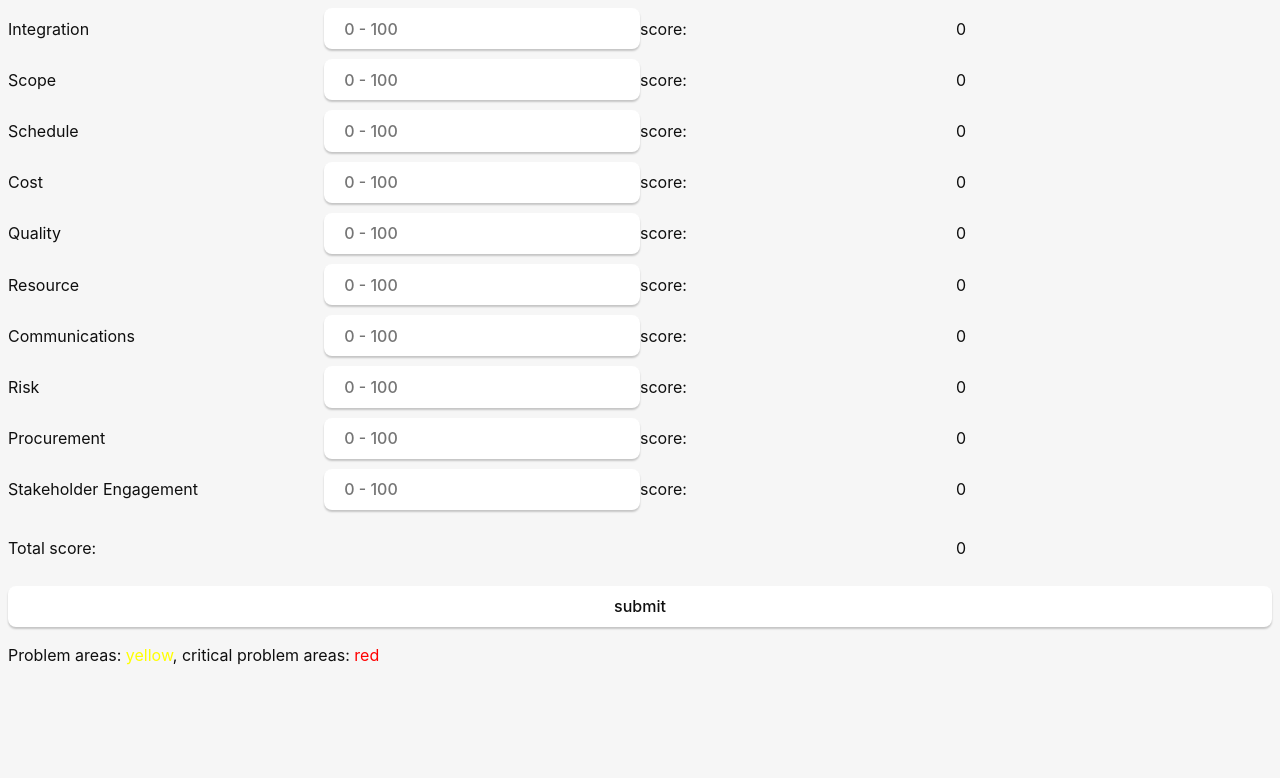
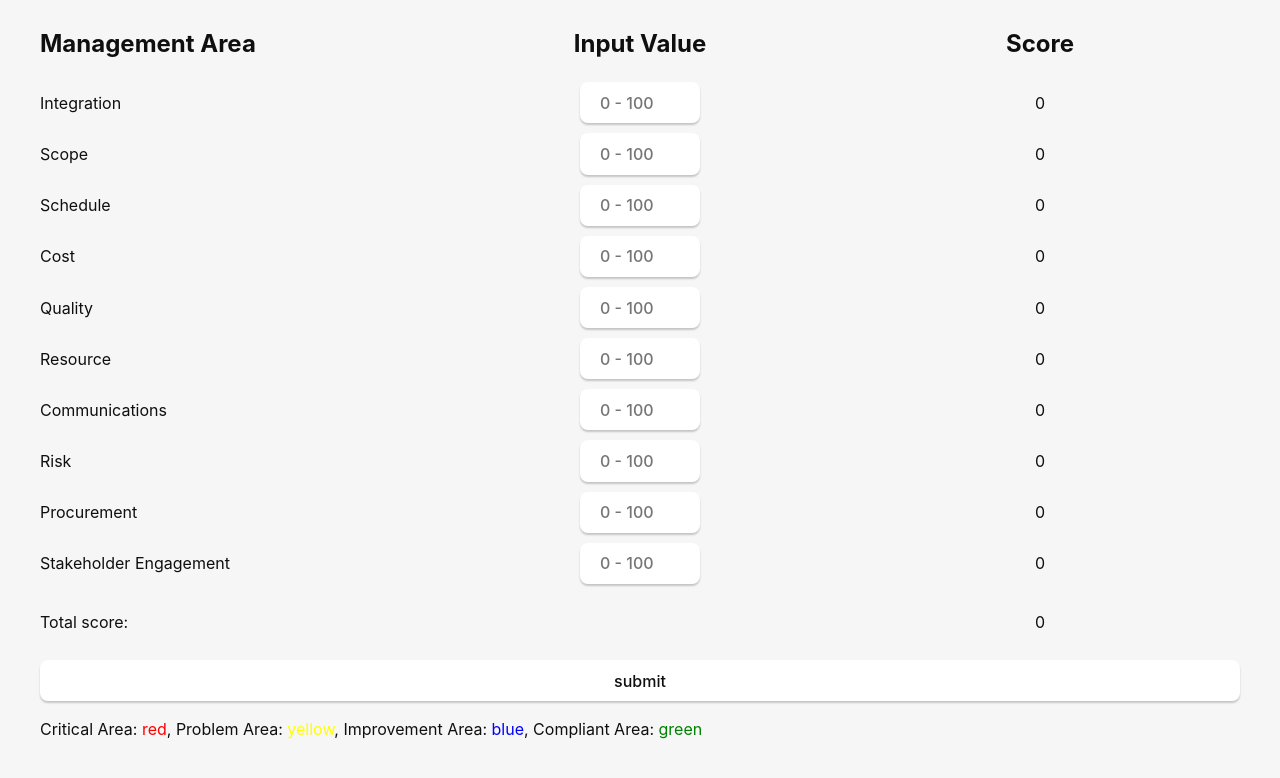
Before and after one commit to Arterin/project_analyser, a website: page src/index.html in a window 1280 px wide. Drawn offline with Linux system fonts and the light colour scheme.

Commit message:
more css.

```diff
--- a/src/index.html
+++ b/src/index.html
@@ -14,73 +14,69 @@
     <!-- TODO COMPANY NAME, PROJECT NAME, DATE MAYBE LOGO-->
     <form id="form-container">
 
+      <div class="header">
+        <h1 id="management">Management Area</h1>
+        <h1 id="input-value">Input Value</h1>
+        <h1 id="score">Score</h1>
+      </div>
+
       <div id="input-group">
-        <label for="integration">Integration </label>
+        <label id="first-label" for="integration">Integration </label>
         <input type="number" min="0" max="100" id="integration" placeholder="0 - 100" />
-        <label for="integration">score:</label>
         <output name="integration-output" for="integration">0</output>
       </div>
 
       <div id="input-group">
-        <label for="scope">Scope</label>
+        <label id="first-label" for="scope">Scope</label>
         <input type="number" min="0" max="100" id="scope" placeholder="0 - 100" />
-        <label for="scope">score:</label>
         <output name="scope-output" for="scope">0</output>
       </div>
 
       <div id="input-group">
-        <label for="schedule">Schedule</label>
+        <label id="first-label" for="schedule">Schedule</label>
         <input type="number" min="0" max="100" id="schedule" placeholder="0 - 100" />
-        <label for="schedule">score:</label>
         <output name="schedule-output" for="schedule">0</output>
       </div>
 
       <div id="input-group">
-        <label for="cost">Cost</label>
+        <label id="first-label" for="cost">Cost</label>
         <input type="number" min="0" max="100" id="cost" placeholder="0 - 100" />
-        <label for="Cost">score:</label>
         <output name="cost-output" for="cost">0</output>
       </div>
 
       <div id="input-group">
-        <label for="quality">Quality</label>
+        <label id="first-label" for="quality">Quality</label>
         <input type="number" min="0" max="100" id="quality" placeholder="0 - 100" />
-        <label for="quality">score:</label>
         <output name="quality-output" for="quality">0</output>
       </div>
 
       <div id="input-group">
-        <label for="resource">Resource</label>
+        <label id="first-label" for="resource">Resource</label>
         <input type="number" min="0" max="100" id="resource" placeholder="0 - 100" />
-        <label for="resource">score:</label>
         <output name="resource-output" for="resource">0</output>
       </div>
 
       <div id="input-group">
-        <label for="communications">Communications</label>
+        <label id="first-label" for="communications">Communications</label>
         <input type="number" min="0" max="100" id="communications" placeholder="0 - 100" />
-        <label for="communications">score:</label>
         <output name="communications-output" for="communications">0</output>
       </div>
 
       <div id="input-group">
-        <label for="risk">Risk</label>
+        <label id="first-label" for="risk">Risk</label>
         <input type="number" min="0" max="100" id="risk" placeholder="0 - 100" />
-        <label for="risk">score:</label>
         <output name="risk-output" for="risk">0</output>
       </div>
 
       <div id="input-group">
-        <label for="procurement">Procurement</label>
+        <label id="first-label" for="procurement">Procurement</label>
         <input type="number" min="0" max="100" id="procurement" placeholder="0 - 100" />
-        <label for="procurement">score:</label>
         <output name="procurement-output" for="procurement">0</output>
       </div>
 
       <div id="input-group">
-        <label for="stakeholder">Stakeholder Engagement</label>
+        <label id="first-label" for="stakeholder">Stakeholder Engagement</label>
         <input type="number" min="0" max="100" id="stakeholder" placeholder="0 - 100" />
-        <label for="stakeholder">score:</label>
         <output name="stakeholder-output" for="stakeholder">0</output>
       </div>
 
@@ -93,7 +89,7 @@
 
     </form>
 
-    <p>Problem areas: <span id="yellowspan">yellow</span>, critical problem areas: <span id="redspan">red</span></p>
+    <p>Critical Area: <span id="redspan">red</span>, Problem Area: <span id="yellowspan">yellow</span>, Improvement Area: <span id="bluespan">blue</span>, Compliant Area: <span id="greenspan">green</span></p>
 
   </div>
 </body>
--- a/src/styles.css
+++ b/src/styles.css
@@ -36,6 +36,14 @@ button {
 	color: red;
 }
 
+#bluespan {
+	color: blue;
+}
+
+#greenspan {
+	color: green;
+}
+
 button {
 	cursor: pointer;
 }
@@ -63,15 +71,50 @@ button {
 #input-group {
 	grid-column: 1;
 	display: grid;
-	grid-template-columns: 1fr 1fr 1fr 1fr;
+	grid-template-columns: 1fr 1fr 1fr;
 	align-items: center;
+}
+
+#input-group > * {
+    justify-self: center;
+}
+
+#first-label {
+	justify-self: left;
+}
+
+#total-score > output {
+	justify-self: center;
 }
 
 #total-score {
 	grid-column: 1;
 	display: grid;
-	grid-template-columns: 3fr 1fr;
+	grid-template-columns: 2fr 1fr;
 	align-items: center;
+}
+
+h1 {
+	font-size: 1.5em;
+}
+
+.header {
+	display: grid;
+	grid-template-columns: 1fr 1fr 1fr;
+}
+
+#management {
+	grid-column: 1;
+}
+
+#input-value {
+	grid-column: 2;
+	text-align: center;
+}
+
+#score {
+	grid-column: 3;
+	text-align: center;
 }
 
 #submitbutton {
@@ -80,6 +123,12 @@ button {
 
 #total-score {
 	grid-column: 1;
+}
+
+.container {
+	margin-left: 2em;
+	margin-right: 2em;
+	margin-top: 1em;
 }
 
 @media (prefers-color-scheme: dark) {
@@ -101,3 +150,13 @@ button {
 		background-color: #0f0f0f69;
 	}
 }
+
+input {
+	width: 5em;
+}
+
+input[type="number"]::-webkit-inner-spin-button,
+input[type="number"]::-webkit-outer-spin-button {
+    -webkit-appearance: none;
+	margin: 0;
+}
```
